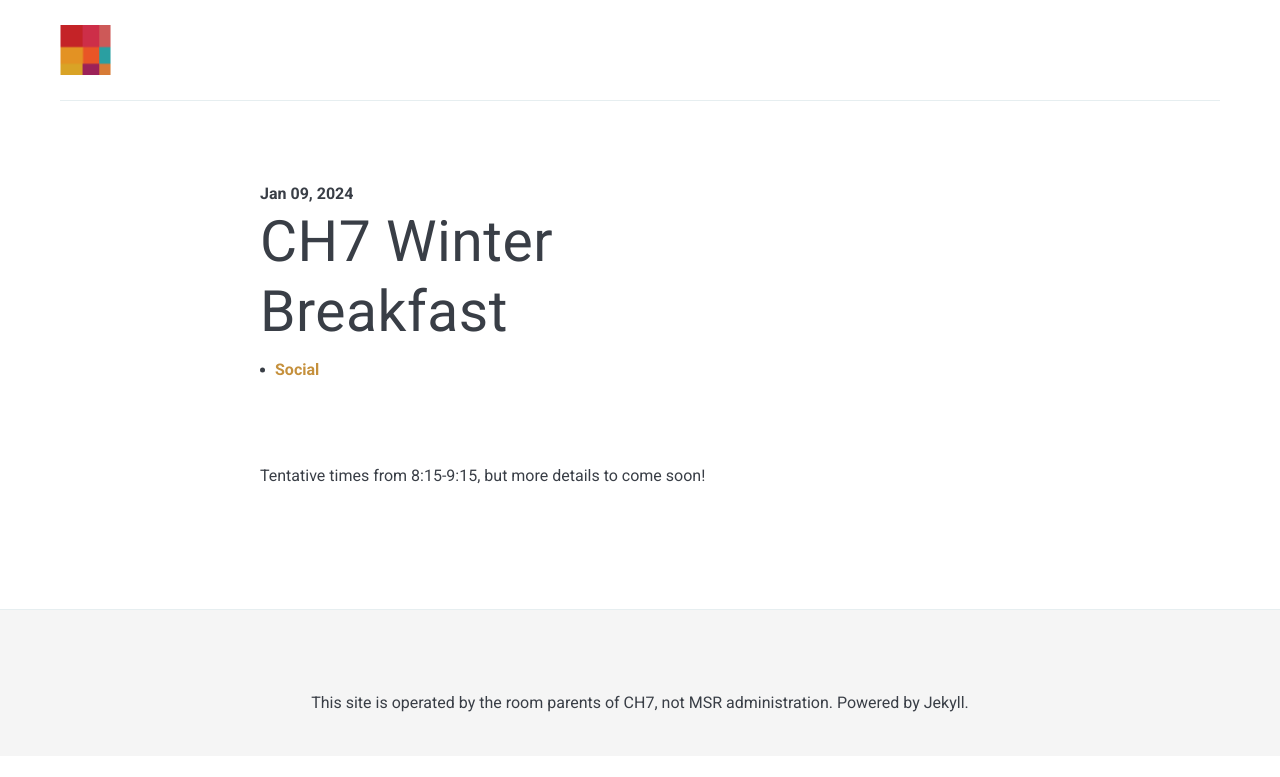
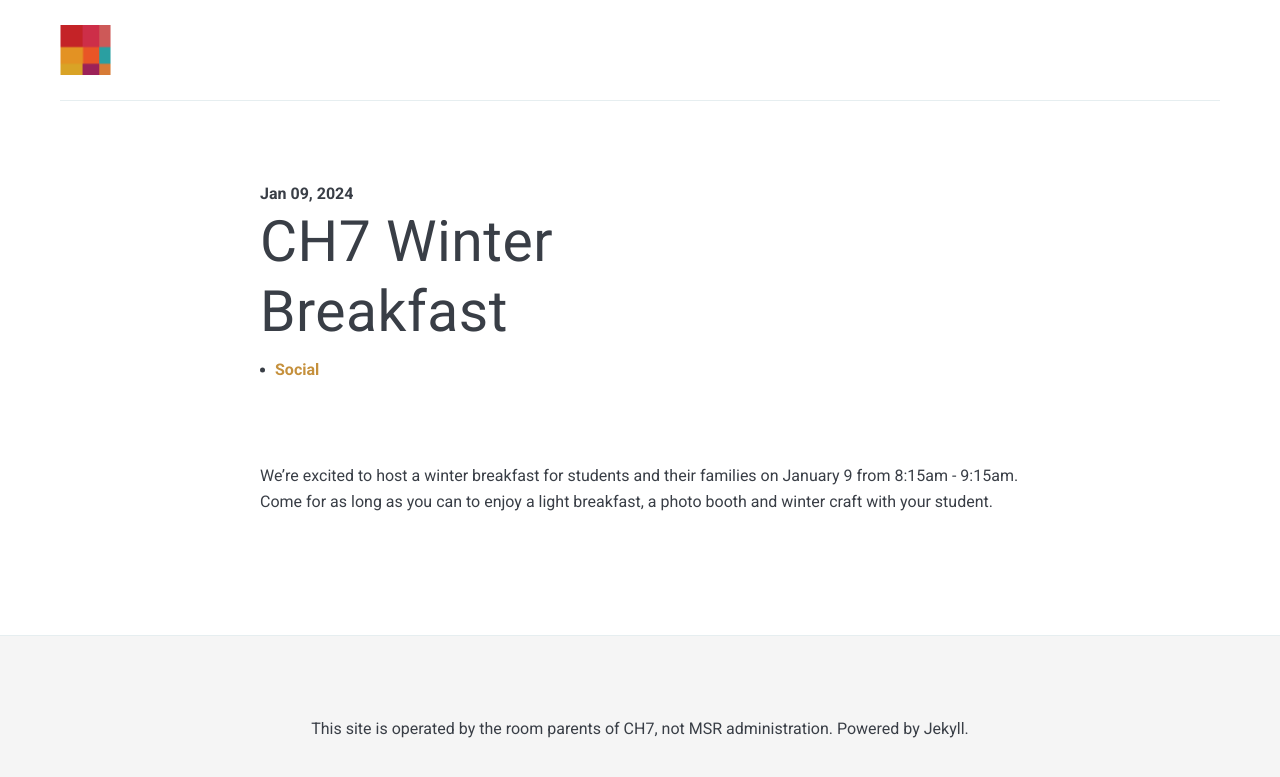
Before and after one commit to msr-ch7/msr-ch7.github.io, a Jekyll site: the page built from _posts/2024-01-09-winter-breakfast.markdown, in a window 1280 px wide. Shown: the top 777 px of the page. Built offline with Jekyll 4.4.1, drawn with Linux system fonts in a browser that asks for light colours; nearby versions of some CDN libraries.

Commit message:
event updates

```diff
--- a/_posts/2024-01-09-winter-breakfast.markdown
+++ b/_posts/2024-01-09-winter-breakfast.markdown
@@ -6,4 +6,4 @@ tags:   Social
 full:   True
 ---
 
-Tentative times from 8:15-9:15, but more details to come soon!
+We’re excited to host a winter breakfast for students and their families on January 9 from 8:15am - 9:15am. Come for as long as you can to enjoy a light breakfast, a photo booth and winter craft with your student.
```
Also changed, not shown: _posts/2024-01-15-mlk-day.markdown (added, +7 -0 lines).
